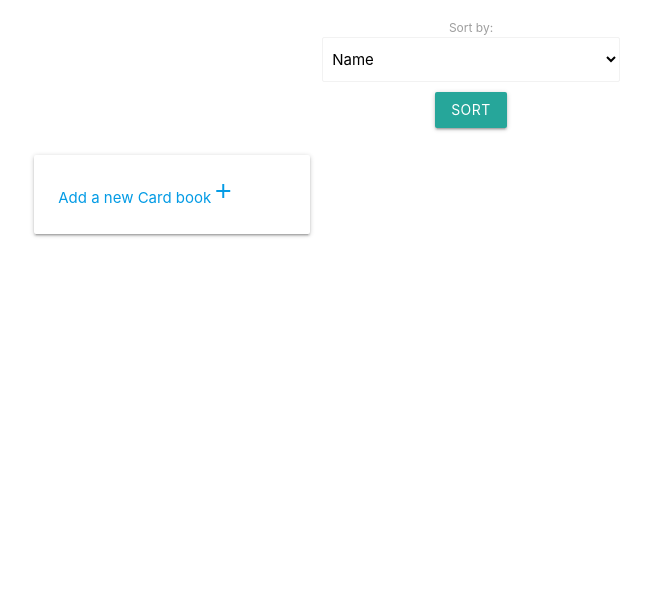
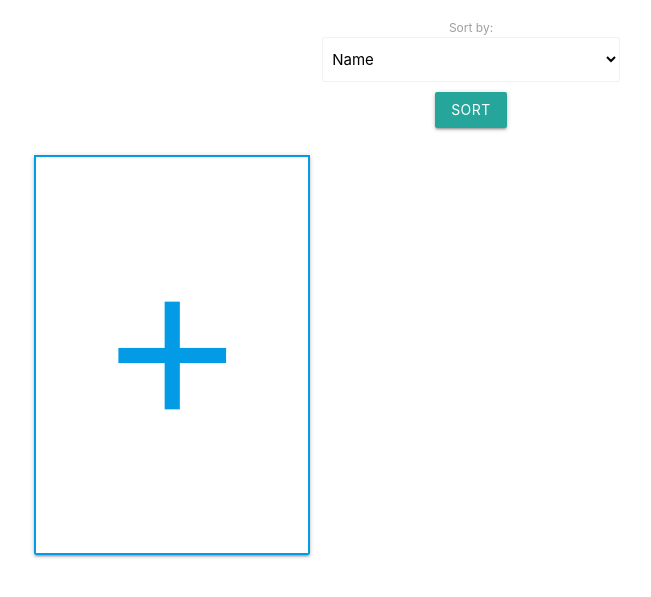
Before and after one commit to Code-Institute-Submissions/Code-Institute-Milestone-3-Data-Centric-Dev-Python-Flask, a Flask app: a page that uses templates/main_page.html in a window 1280 px wide. Shown: the part 133-730 px from the top of the page, without its empty margins (169-820 px from the left). Run offline with Flask 2, Linux system fonts and the light colour scheme; data that the repository does not hold is empty; some libraries are stand-ins or nearby versions.

Commit message:
Added style to add a new card

```diff
--- a/static/main.css
+++ b/static/main.css
@@ -79,8 +79,18 @@
 .container-cards .icon--inline-block {
   display: inline-block;
 }
-.container-cards .card .card-image img {
+.container-cards img {
   height: 175px;
+}
+.container-cards .add-card {
+  height: 400px;
+  border: 2px solid #039be5;
+  display: flex;
+  justify-content: center;
+  align-items: center;
+}
+.container-cards .add-card .icon-plus {
+  font-size: 185px;
 }
 .container-cards .cooked-number {
   margin-left: 8px;
--- a/static/main.scss
+++ b/static/main.scss
@@ -102,8 +102,21 @@
    .icon--inline-block {
       display: inline-block;
    }
-   .card .card-image img {
+   img {
       height: 175px;
+   }
+
+   .add-card {
+      height: 400px;
+      border: 2px solid #039be5;
+
+      display: flex;
+      justify-content: center;
+      align-items: center;
+
+      .icon-plus {
+         font-size: 185px;
+      }
    }
 
    .cooked-number {
--- a/templates/main_page.html
+++ b/templates/main_page.html
@@ -34,8 +34,8 @@
       <div class="col s12 m6 l4">
          <a href="{{ url_for('add_page', username=session['username']) }}">
             <div class="card">
-               <div class="card-content">
-                  Add a new Card book<i class="material-icons">add</i>
+               <div class="card-content add-card">
+                  <i class="material-icons icon-plus">add</i>
                </div>
             </div>
          </a>
```
Also changed, not shown: 1 other file.
